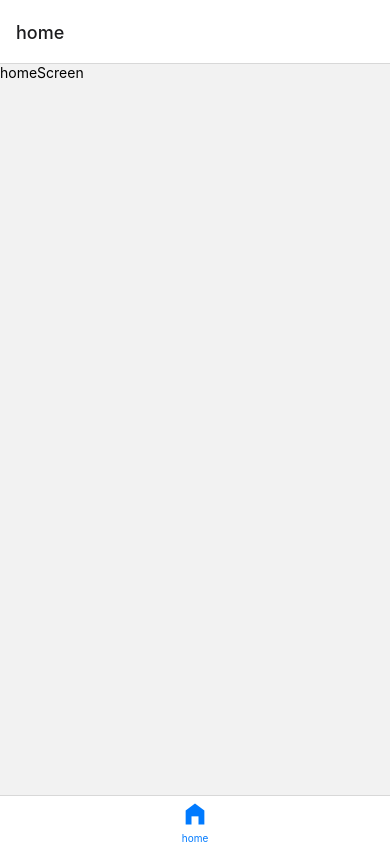
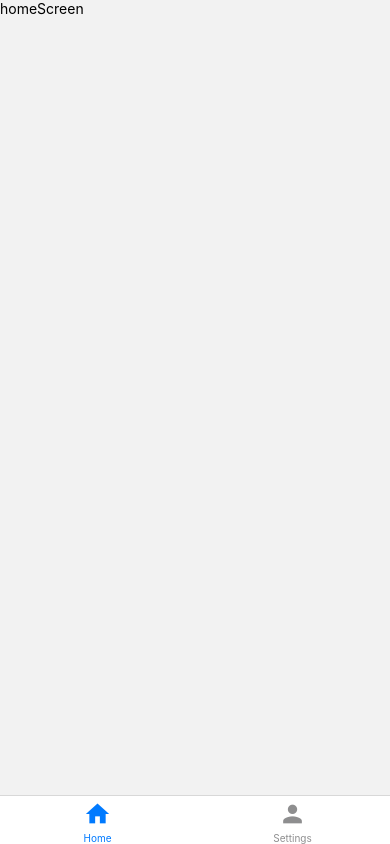
Before and after one commit to Silverthornn/wellness-center, a React Native app: screen /bottomTabs in a window 390 px wide. Built offline with nearby package versions, Linux system fonts and the light colour scheme.

Commit message:
Finished setting up navigation

```diff
--- a/screens/bottomTabs.js
+++ b/screens/bottomTabs.js
@@ -3,14 +3,19 @@ import React from 'react'
 import { createBottomTabNavigator } from '@react-navigation/bottom-tabs'
 import { Icon } from '@rneui/base'
 import homeScreen from './homeScreen'
+import settingScreen from './settingScreen'
 
 const bottomTabs = () => {
     const Tab = createBottomTabNavigator()
   return (
-    <Tab.Navigator>
-        <Tab.Screen name='home' component={homeScreen} options={{
+    <Tab.Navigator initialRouteName='home' screenOptions={{headerShown: false}}>
+        <Tab.Screen name='Home' component={homeScreen} options={{
             tabBarIcon: ({ color }) => (
-                <Icon name="home-filled" type="material" color={color} size={28} />
+                <Icon name="home" type="material" color={color} size={28} />
+              ),}} />
+        <Tab.Screen name='Settings' component={settingScreen} options={{
+            tabBarIcon: ({ color }) => (
+                <Icon name='person' type='material' color={color} size={28} />
               ),}} />
     </Tab.Navigator>
   )
--- a/screens/loginScreen.js
+++ b/screens/loginScreen.js
@@ -1,10 +1,12 @@
-import { StyleSheet, Text, View } from 'react-native'
+import { Button, Pressable, StyleSheet, Text, View } from 'react-native'
 import React from 'react'
 
-const loginScreen = () => {
+const loginScreen = ({navigation}) => {
   return (
     <View>
       <Text>loginScreen</Text>
+      <Button title='Sign Up' onPress={()=>{navigation.navigate('signup')}}/>
+      <Button title='Next' onPress={()=>{navigation.navigate('bottomTabs')}}/>
     </View>
   )
 }
--- /dev/null
+++ b/screens/settingScreen.js
@@ -0,0 +1,14 @@
+import { StyleSheet, Text, View } from 'react-native'
+import React from 'react'
+
+const settingScreen = () => {
+  return (
+    <View>
+      <Text>settingScreen</Text>
+    </View>
+  )
+}
+
+export default settingScreen
+
+const styles = StyleSheet.create({})
--- a/screens/welcomScreen.js
+++ b/screens/welcomScreen.js
@@ -1,4 +1,4 @@
-import { StyleSheet, Text, View } from 'react-native'
+import { StyleSheet, Text, View, Button } from 'react-native'
 import React from 'react'
 import { NavigationContainer } from '@react-navigation/native'
 
@@ -6,6 +6,7 @@ const welcomScreen = ({navigation}) => {
   return (
     <View>
       <Text>welcomScreen</Text>
+      <Button title='Next' onPress={()=>navigation.navigate('login')} />
     </View>
   )
 }
```
